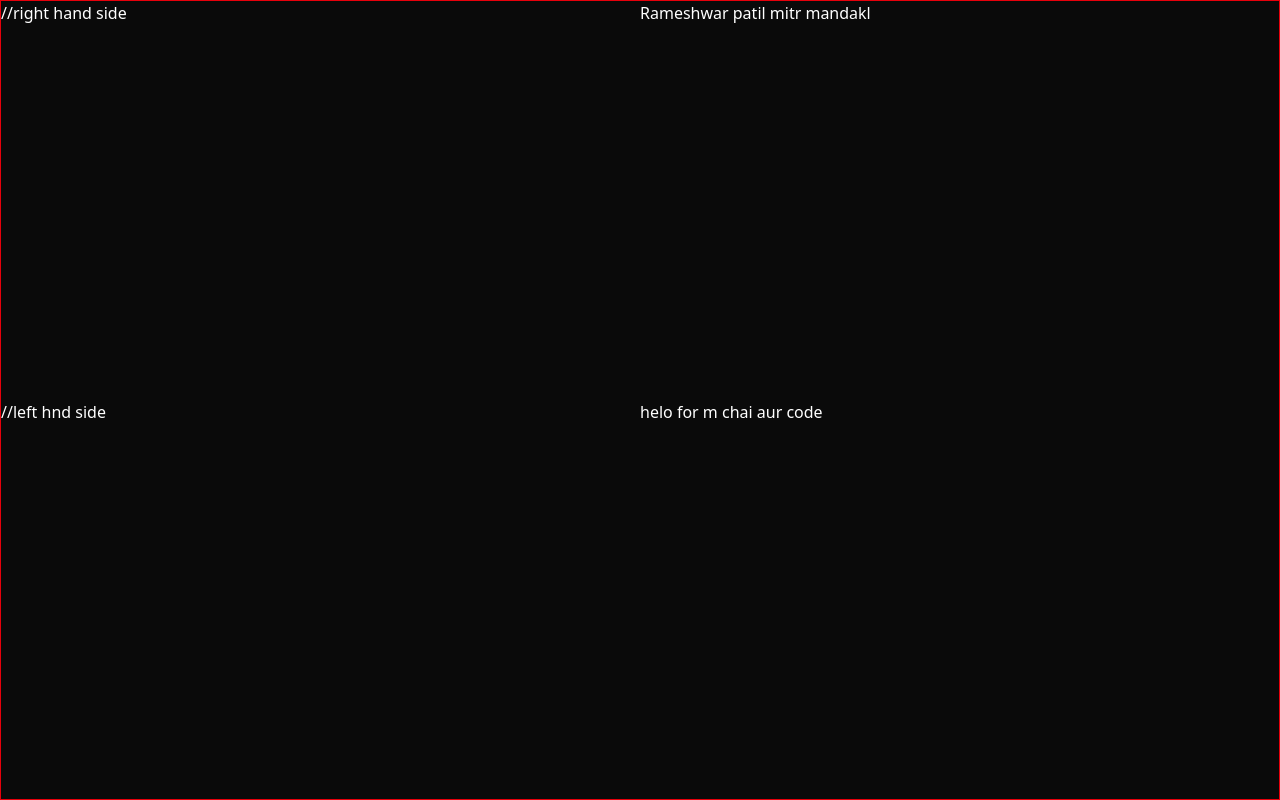
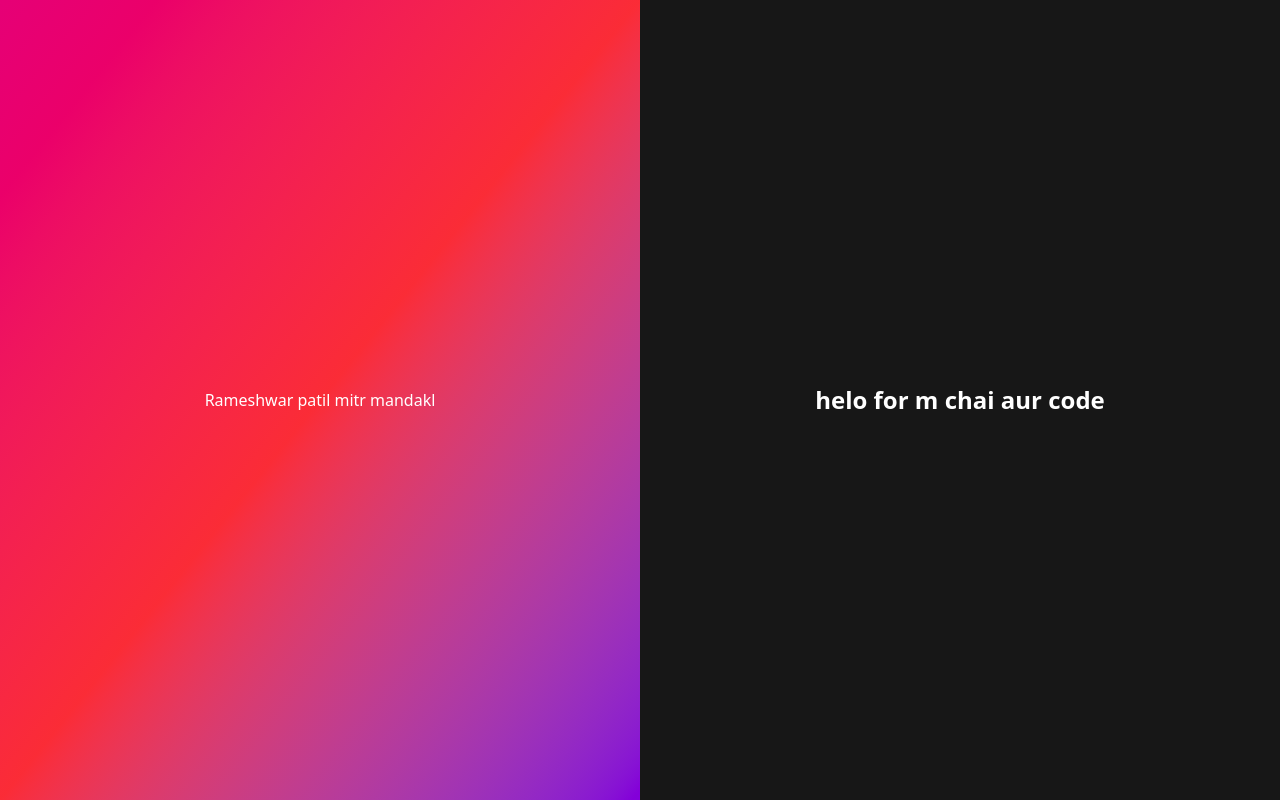
Before and after one commit to Ram-1418/vidz-frontend, a React (Vite) app: page /login in a window 1280 px wide. Built offline with nearby package versions, Linux system fonts and the light colour scheme; no server answers.

Commit message:
fix the error

```diff
--- a/src/components/loginwithusername.tsx
+++ b/src/components/loginwithusername.tsx
@@ -112,7 +112,6 @@ const LoginWithUsername = () => {
     //       >
     //         {isPending ? "Logging in..." : "Login"}
 
-
     //       </Button>
     //     </form>
 
@@ -128,18 +127,14 @@ const LoginWithUsername = () => {
     //   </div>
     // </div>
 
-    <div className="h-screen w-screen  mid-h-screen grid grid-cols-1  md:grid-cols-2 bg-neutral-950 text-white border border-red-600">
-    //right hand side
-   <div>
+    <div className="h-screen w-screen   grid grid-cols-1  md:grid-cols-2  text-white ">
+      <div className="md:flex flex-col justify-center items-center  h-screen bg-gradient-to-br from-pink-600 via-red-500 to-purple-700 p-12">
+        <h1>Rameshwar patil mitr mandakl</h1>
+      </div>
 
-    <h1>Rameshwar patil mitr mandakl</h1>
-   </div>
-
-
-   //left hnd side
-   <div>
-<h2>helo for m chai aur code </h2>
-   </div>
+      <div className="flex justify-center items-center  w-full bg-neutral-900">
+        <h2 className="font-bold text-2xl">helo for m chai aur code </h2>
+      </div>
     </div>
   );
 };
```
